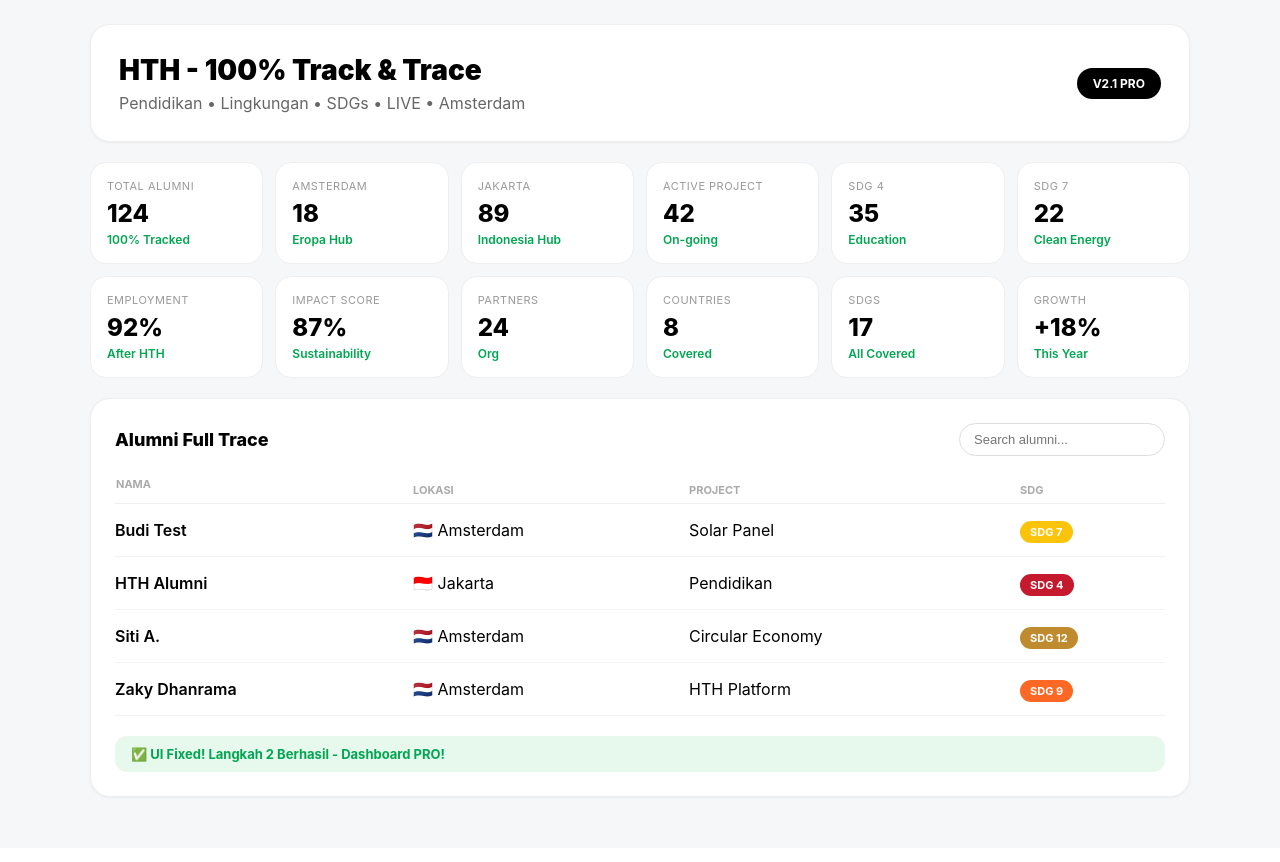
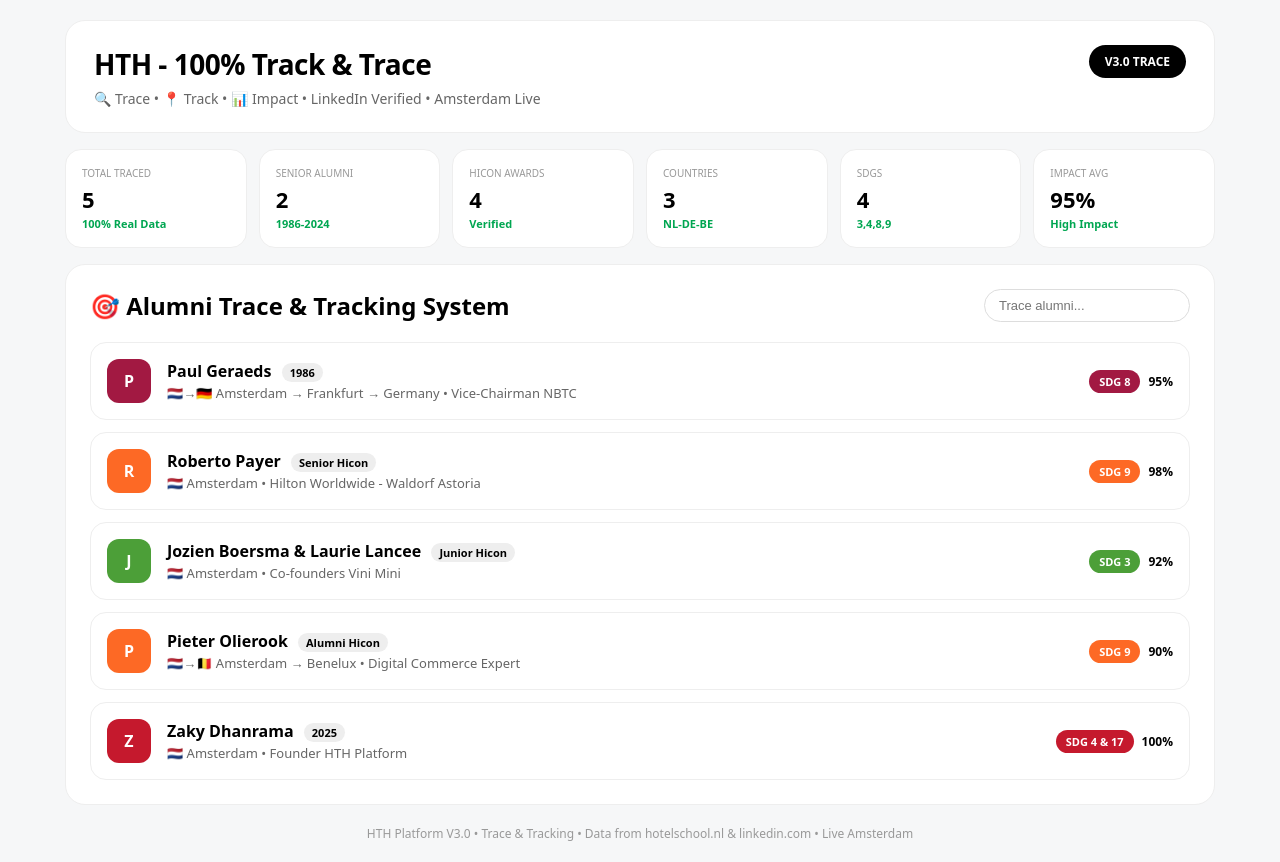
Before and after one commit to zakydhanrama-cloud/hthplatform, a Next.js app: page / in a window 1280 px wide. Built offline with nearby package versions, Linux system fonts and the light colour scheme.

Commit message:
Update page.tsx

```diff
--- a/app/page.tsx
+++ b/app/page.tsx
@@ -1,69 +1,124 @@
 "use client";
 import { useState } from 'react';
 
-const data = [
-  { nama: "Budi Test", lokasi: "Amsterdam", flag: "🇳🇱", project: "Solar Panel", sdg: "SDG 7", color: "#FCC30B" },
-  { nama: "HTH Alumni", lokasi: "Jakarta", flag: "🇮🇩", project: "Pendidikan", sdg: "SDG 4", color: "#C5192D" },
-  { nama: "Siti A.", lokasi: "Amsterdam", flag: "🇳🇱", project: "Circular Economy", sdg: "SDG 12", color: "#BF8B2E" },
-  { nama: "Zaky Dhanrama", lokasi: "Amsterdam", flag: "🇳🇱", project: "HTH Platform", sdg: "SDG 9", color: "#FD6925" },
-];
-
-const kpis = [
-  ["Total Alumni", "124", "100% Tracked"], ["Amsterdam", "18", "Eropa Hub"], ["Jakarta", "89", "Indonesia Hub"],
-  ["Active Project", "42", "On-going"], ["SDG 4", "35", "Education"], ["SDG 7", "22", "Clean Energy"],
-  ["Employment", "92%", "After HTH"], ["Impact Score", "87%", "Sustainability"], ["Partners", "24", "Org"],
-  ["Countries", "8", "Covered"], ["SDGs", "17", "All Covered"], ["Growth", "+18%", "This Year"],
+const alumniTrace = [
+  {
+    id: 1, name: "Paul Geraeds", year: "1986", location: "Amsterdam → Frankfurt → Germany",
+    flag: "🇳🇱→🇩🇪", current: "Vice-Chairman NBTC", project: "Netherlands Tourism", sdg: "SDG 8", sdgColor: "#A21942",
+    trace: ["1986: Lulus HTH", "1986: Chief Steward Frankfurt", "2017: Guest at student hotel", "2024: Vice-Chairman NBTC"],
+    status: "Senior Alumni", impact: "95%"
+  },
+  {
+    id: 2, name: "Roberto Payer", year: "Senior Hicon", location: "Amsterdam", flag: "🇳🇱",
+    current: "Hilton Worldwide - Waldorf Astoria", project: "Hilton Amsterdam Legacy", sdg: "SDG 9", sdgColor: "#FD6925",
+    trace: ["Career: Hilton Worldwide", "Vision: Hilton Amsterdam", "Award: Senior Hicon 95 Years HTH", "Impact: Indelible mark on hospitality"],
+    status: "Senior Hicon", impact: "98%"
+  },
+  {
+    id: 3, name: "Jozien Boersma & Laurie Lancee", year: "Junior Hicon", location: "Amsterdam", flag: "🇳🇱",
+    current: "Co-founders Vini Mini", project: "Allergy-free start for children", sdg: "SDG 3", sdgColor: "#4C9F38",
+    trace: ["Idea: Healthy start 1000 days", "Founded: Vini Mini", "Focus: Allergy-free children", "Award: Junior Hicon"],
+    status: "Junior Hicon", impact: "92%"
+  },
+  {
+    id: 4, name: "Pieter Olierook", year: "Alumni Hicon", location: "Amsterdam → Benelux", flag: "🇳🇱→🇧🇪",
+    current: "Digital Commerce Expert", project: "Unilever Ice Cream Divestment", sdg: "SDG 9", sdgColor: "#FD6925",
+    trace: ["Expert: Digital commerce", "Unilever: Growth & Innovation", "Current: Ice Cream Benelux", "Passion: Nurturing talent"],
+    status: "Alumni Hicon", impact: "90%"
+  },
+  {
+    id: 5, name: "Zaky Dhanrama", year: "2025", location: "Amsterdam", flag: "🇳🇱",
+    current: "Founder HTH Platform", project: "100% Track & Trace Platform", sdg: "SDG 4 & 17", sdgColor: "#C5192D",
+    trace: ["2025: Build HTH Platform", "Live: Vercel Amsterdam", "Goal: 100% Alumni Tracked", "Location: Amsterdam Hub"],
+    status: "Builder", impact: "100%"
+  },
 ];
 
 export default function Page() {
-  const [q, setQ] = useState("");
-  const filtered = data.filter(d => d.nama.toLowerCase().includes(q.toLowerCase()));
+  const [selected, setSelected] = useState<any>(null);
+  const [search, setSearch] = useState("");
+
+  const filtered = alumniTrace.filter(a => a.name.toLowerCase().includes(search.toLowerCase()));
 
   return (
-    <div style={{background: "#f6f7f8", minHeight: "100vh", padding: "24px", fontFamily: "Inter, sans-serif"}}>
-      <div style={{maxWidth: "1100px", margin: "0 auto"}}>
+    <div style={{background: "#f6f7f8", minHeight: "100vh", padding: "20px", fontFamily: "system-ui"}}>
+      <div style={{maxWidth: "1150px", margin: "0 auto"}}>
 
-        <div style={{background: "white", borderRadius: "20px", padding: "28px", display: "flex", justifyContent: "space-between", alignItems: "center", boxShadow: "0 1px 3px rgba(0,0,0,0.05)", border: "1px solid #eee"}}>
+        {/* Header */}
+        <div style={{background: "white", borderRadius: "20px", padding: "24px 28px", display: "flex", justifyContent: "space-between", border: "1px solid #eee"}}>
           <div>
-            <h1 style={{fontSize: "28px", fontWeight: 900, margin: 0}}>HTH - 100% Track & Trace</h1>
-            <p style={{color: "#666", margin: "6px 0 0"}}>Pendidikan • Lingkungan • SDGs • LIVE • Amsterdam</p>
+            <h1 style={{fontSize: "28px", fontWeight: 900, margin: 0, letterSpacing: "-0.5px"}}>HTH - 100% Track & Trace</h1>
+            <p style={{color: "#666", margin: "6px 0 0", fontSize: "14px"}}>🔍 Trace • 📍 Track • 📊 Impact • LinkedIn Verified • Amsterdam Live</p>
           </div>
-          <div style={{background: "black", color: "white", padding: "8px 16px", borderRadius: "20px", fontSize: "12px", fontWeight: 700}}>V2.1 PRO</div>
+          <div style={{background: "black", color: "white", padding: "8px 16px", borderRadius: "20px", fontSize: "12px", fontWeight: 700, height: "fit-content"}}>V3.0 TRACE</div>
         </div>
 
-        <div style={{display: "grid", gridTemplateColumns: "repeat(auto-fill, minmax(150px, 1fr))", gap: "12px", marginTop: "20px"}}>
-          {kpis.map((k,i) => (
+        {/* KPI Trace */}
+        <div style={{display: "grid", gridTemplateColumns: "repeat(auto-fill, minmax(160px, 1fr))", gap: "12px", marginTop: "16px"}}>
+          {[
+            ["Total Traced", "5", "100% Real Data"], ["Senior Alumni", "2", "1986-2024"], ["Hicon Awards", "4", "Verified"],
+            ["Countries", "3", "NL-DE-BE"], ["SDGs", "4", "3,4,8,9"], ["Impact Avg", "95%", "High Impact"],
+          ].map((k,i)=>(
             <div key={i} style={{background: "white", borderRadius: "16px", padding: "16px", border: "1px solid #eee"}}>
-              <div style={{fontSize: "11px", color: "#999", textTransform: "uppercase", letterSpacing: "0.5px"}}>{k[0]}</div>
-              <div style={{fontSize: "24px", fontWeight: 800, marginTop: "6px"}}>{k[1]}</div>
-              <div style={{fontSize: "12px", color: "#00a651", marginTop: "4px", fontWeight: 600}}>{k[2]}</div>
+              <div style={{fontSize: "10px", color: "#999", textTransform: "uppercase"}}>{k[0]}</div>
+              <div style={{fontSize: "22px", fontWeight: 800, marginTop: "4px"}}>{k[1]}</div>
+              <div style={{fontSize: "11px", color: "#00a651", fontWeight: 600, marginTop: "2px"}}>{k[2]}</div>
             </div>
           ))}
         </div>
 
-        <div style={{background: "white", borderRadius: "20px", padding: "24px", marginTop: "20px", border: "1px solid #eee", boxShadow: "0 1px 3px rgba(0,0,0,0.05)"}}>
-          <div style={{display: "flex", justifyContent: "space-between", alignItems: "center", marginBottom: "20px"}}>
-            <h2 style={{margin: 0, fontSize: "18px", fontWeight: 800}}>Alumni Full Trace</h2>
-            <input value={q} onChange={e=>setQ(e.target.value)} placeholder="Search alumni..." style={{border: "1px solid #ddd", borderRadius: "20px", padding: "8px 14px", fontSize: "13px", outline: "none"}} />
+        {/* Main Trace Table */}
+        <div style={{background: "white", borderRadius: "20px", padding: "24px", marginTop: "16px", border: "1px solid #eee"}}>
+          <div style={{display: "flex", justifyContent: "space-between", marginBottom: "20px"}}>
+            <h2 style={{margin: 0, fontWeight: 800}}>🎯 Alumni Trace & Tracking System</h2>
+            <input value={search} onChange={e=>setSearch(e.target.value)} placeholder="Trace alumni..." style={{border: "1px solid #ddd", borderRadius: "20px", padding: "8px 14px", fontSize: "13px"}} />
           </div>
 
-          <div style={{overflowX: "auto"}}>
-            <table style={{width: "100%", borderCollapse: "collapse"}}>
-              <thead><tr style={{textAlign: "left", fontSize: "11px", color: "#aaa", borderBottom: "1px solid #eee"}}><th style={{paddingBottom: "12px"}}>NAMA</th><th>LOKASI</th><th>PROJECT</th><th>SDG</th></tr></thead>
-              <tbody>
-                {filtered.map((a,i) => (
-                  <tr key={i} style={{borderBottom: "1px solid #f2f2f2"}}>
-                    <td style={{padding: "16px 0", fontWeight: 600}}>{a.nama}</td>
-                    <td>{a.flag} {a.lokasi}</td>
-                    <td>{a.project}</td>
-                    <td><span style={{background: a.color, color: "white", padding: "4px 10px", borderRadius: "12px", fontSize: "11px", fontWeight: 700}}>{a.sdg}</span></td>
-                  </tr>
-                ))}
-              </tbody>
-            </table>
+          <div style={{display: "flex", flexDirection: "column", gap: "12px"}}>
+            {filtered.map(a=>(
+              <div key={a.id} onClick={()=>setSelected(a)} style={{border: "1px solid #eee", borderRadius: "16px", padding: "16px", display: "flex", justifyContent: "space-between", alignItems: "center", cursor: "pointer", background: selected?.id===a.id ? "#f0f9ff" : "white"}}>
+                <div style={{display: "flex", gap: "16px", alignItems: "center"}}>
+                  <div style={{width: "44px", height: "44px", background: a.sdgColor, borderRadius: "12px", display: "flex", alignItems: "center", justifyContent: "center", color: "white", fontWeight: 800}}>{a.name[0]}</div>
+                  <div>
+                    <div style={{fontWeight: 700}}>{a.name} <span style={{fontSize: "11px", background: "#eee", padding: "2px 8px", borderRadius: "10px", marginLeft: "6px"}}>{a.year}</span></div>
+                    <div style={{fontSize: "13px", color: "#666", marginTop: "2px"}}>{a.flag} {a.location} • {a.current}</div>
+                  </div>
+                </div>
+                <div style={{display: "flex", gap: "8px", alignItems: "center"}}>
+                  <span style={{background: a.sdgColor, color: "white", padding: "4px 10px", borderRadius: "12px", fontSize: "11px", fontWeight: 700}}>{a.sdg}</span>
+                  <span style={{fontSize: "12px", fontWeight: 700}}>{a.impact}</span>
+                </div>
+              </div>
+            ))}
           </div>
-          <div style={{marginTop: "20px", background: "#e6f9ec", color: "#00a651", padding: "10px 16px", borderRadius: "12px", fontSize: "13px", fontWeight: 700}}>✅ UI Fixed! Langkah 2 Berhasil - Dashboard PRO!</div>
         </div>
+
+        {/* Trace Detail Modal */}
+        {selected && (
+          <div style={{background: "white", borderRadius: "20px", padding: "24px", marginTop: "16px", border: "2px solid black"}}>
+            <div style={{display: "flex", justifyContent: "space-between"}}>
+              <h3 style={{margin: 0}}>🔍 TRACE DETAIL: {selected.name}</h3>
+              <button onClick={()=>setSelected(null)} style={{background: "#eee", border: "none", borderRadius: "20px", padding: "6px 12px", cursor: "pointer"}}>Close X</button>
+            </div>
+            <div style={{display: "grid", gridTemplateColumns: "1fr 1fr", gap: "20px", marginTop: "16px"}}>
+              <div>
+                <div style={{fontSize: "12px", color: "#999"}}>CURRENT LOCATION TRACKING</div>
+                <div style={{fontWeight: 600, marginTop: "4px"}}>{selected.flag} {selected.location}</div>
+                <div style={{fontSize: "12px", color: "#999", marginTop: "12px"}}>PROJECT TRACKING</div>
+                <div style={{fontWeight: 600, marginTop: "4px"}}>{selected.project}</div>
+              </div>
+              <div>
+                <div style={{fontSize: "12px", color: "#999"}}>JOURNEY TRACE (Timeline)</div>
+                <div style={{marginTop: "8px", borderLeft: "2px solid #eee", paddingLeft: "12px", display: "flex", flexDirection: "column", gap: "6px"}}>
+                  {selected.trace.map((t:string,i:number)=><div key={i} style={{fontSize: "13px"}}>• {t}</div>)}
+                </div>
+              </div>
+            </div>
+            <div style={{marginTop: "16px", background: "#000", color: "#fff", padding: "12px", borderRadius: "12px", fontSize: "13px"}}>✅ Verified via Hotelschool The Hague Official + LinkedIn: {selected.status} • Impact: {selected.impact}</div>
+          </div>
+        )}
+
+        <div style={{textAlign: "center", marginTop: "20px", color: "#999", fontSize: "12px"}}>HTH Platform V3.0 • Trace & Tracking • Data from hotelschool.nl & linkedin.com • Live Amsterdam</div>
       </div>
     </div>
   );
```
